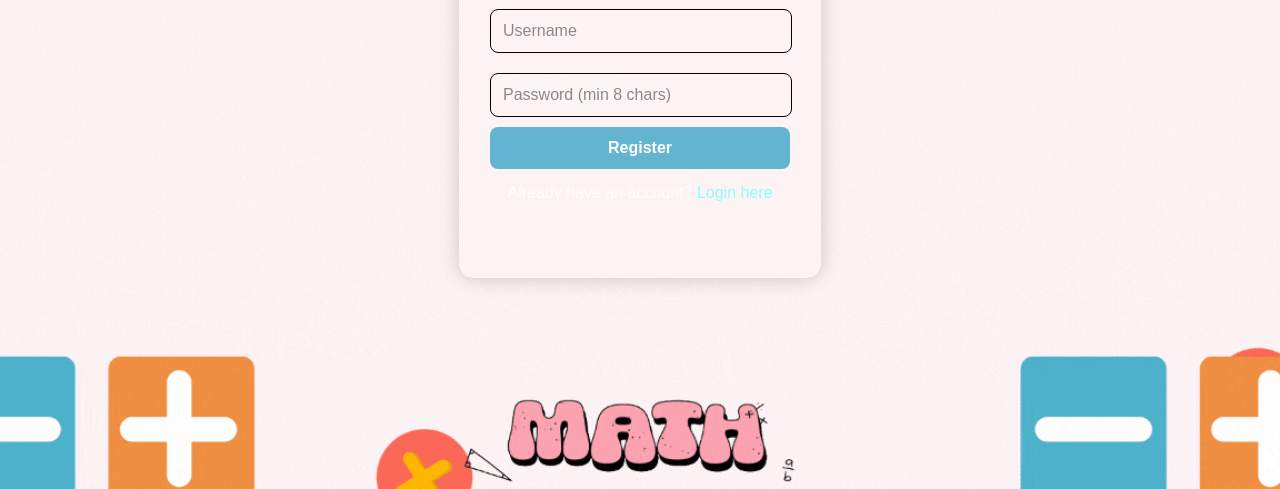
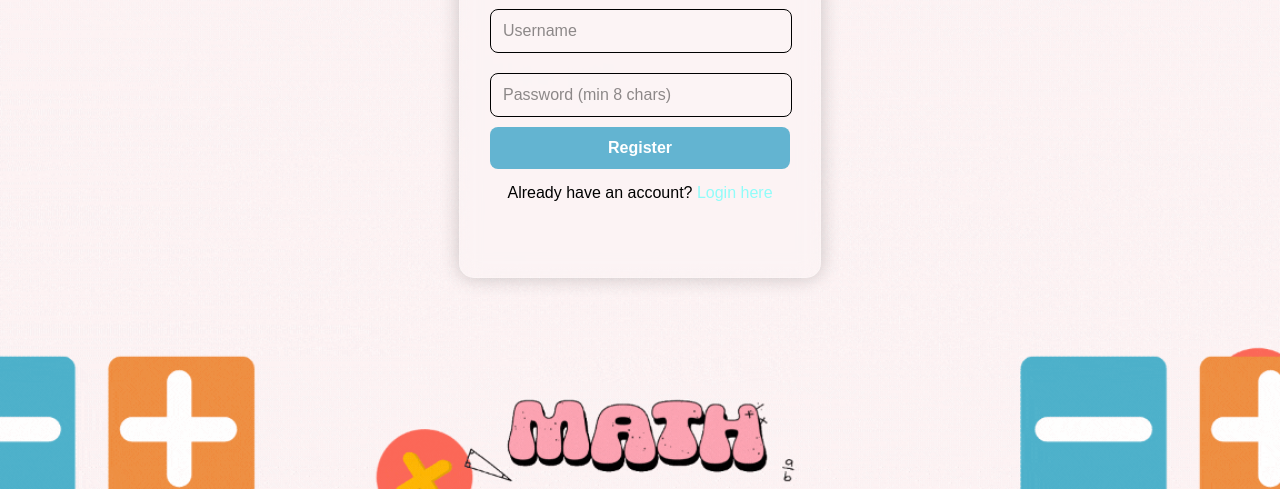
Before and after one commit to veisha/arithmethicDragAndDropUI, a website: page Public/register.html in a window 1280 px wide. Shown: the part 311-800 px from the top of the page. Drawn offline with Linux system fonts and the light colour scheme.

Commit message:
Update register.html

```diff
--- a/Public/register.html
+++ b/Public/register.html
@@ -14,7 +14,10 @@
             <input type="password" id="registerPassword" placeholder="Password (min 8 chars)" required>
             <button type="submit">Register</button>
         </form>
-        <p>Already have an account? <a href="login.html">Login here</a></p>
+        <p class="account-prompt">
+            <span class="account-text">Already have an account?</span>
+            <a href="login.html" class="register-link">Login here</a>
+        </p>
         <p id="registerMessage"></p>
     </div>
 
```
